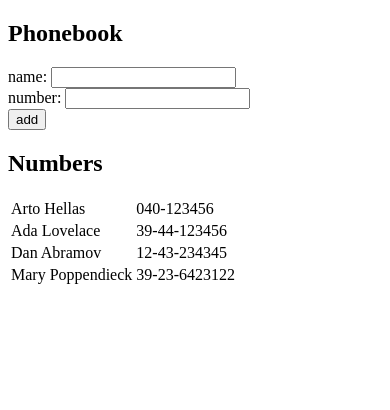
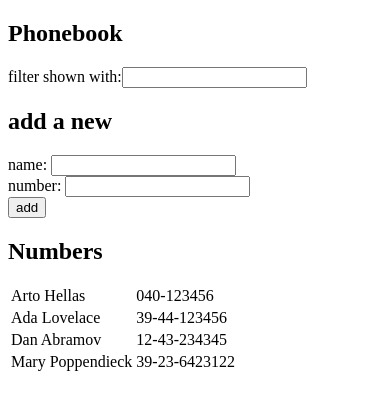
Before and after one commit to gzavvo/fullstackopen, a React (Create React App) app in the folder part2/phonebook/: page / in a window 390 px wide. Shown: the top 410 px of the page. Built offline with nearby package versions, Linux system fonts and the light colour scheme; the HTML template or start-up script is replaced by a standard one.

Commit message:
2.9: The Phonebook Step4

```diff
--- a/part2/phonebook/src/App.js
+++ b/part2/phonebook/src/App.js
@@ -9,6 +9,7 @@
   ])
   const [newName, setNewName] = useState('')
   const [newNumber, setNewNumber] = useState('')
+  const [newFilter, setNewFilter] = useState('')
 
   const addPerson = (event) => {
     event.preventDefault()
@@ -35,9 +36,21 @@
     setNewNumber(event.target.value)
   }
 
+  const handleFilterChange = (event) => {
+    setNewFilter(event.target.value)
+  }
+
   return (
     <div>
       <h2>Phonebook</h2>
+      <div>
+        filter shown with:
+        <input
+          value={newFilter}
+          onChange={handleFilterChange}
+        />
+      </div>
+      <h2>add a new</h2>
       <form onSubmit={addPerson} >
         <div>
           name: <input
@@ -59,8 +72,10 @@
       <table>
         <tbody>
           {
-            persons.map(person => {
-              return <tr key={person.name}>
+            persons
+              .filter(person => person.name.toLowerCase().includes(newFilter.toLowerCase()))
+              .map(person => {
+                return <tr key={person.name}>
                   <td>{person.name}</td>
                   <td>{person.number}</td>
                 </tr>
```
